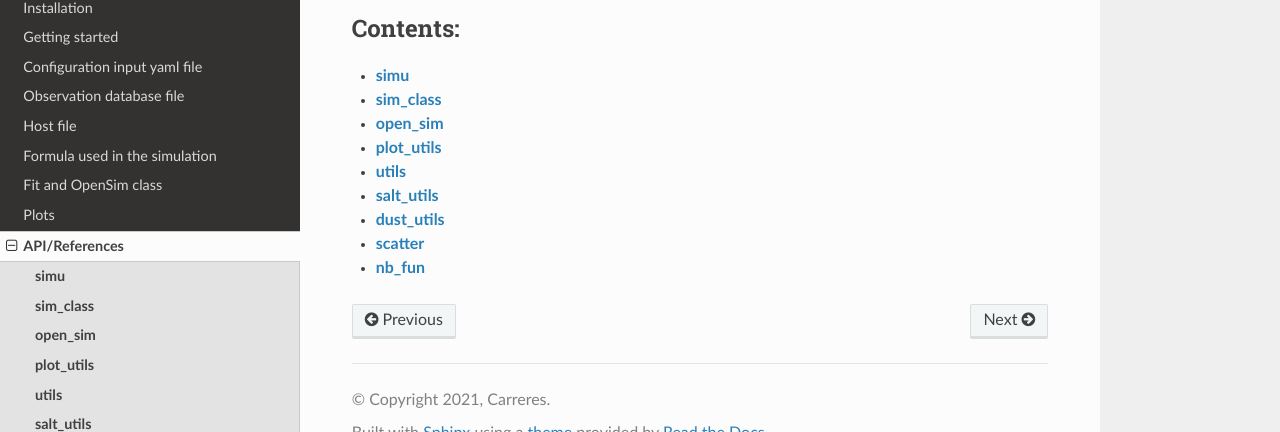
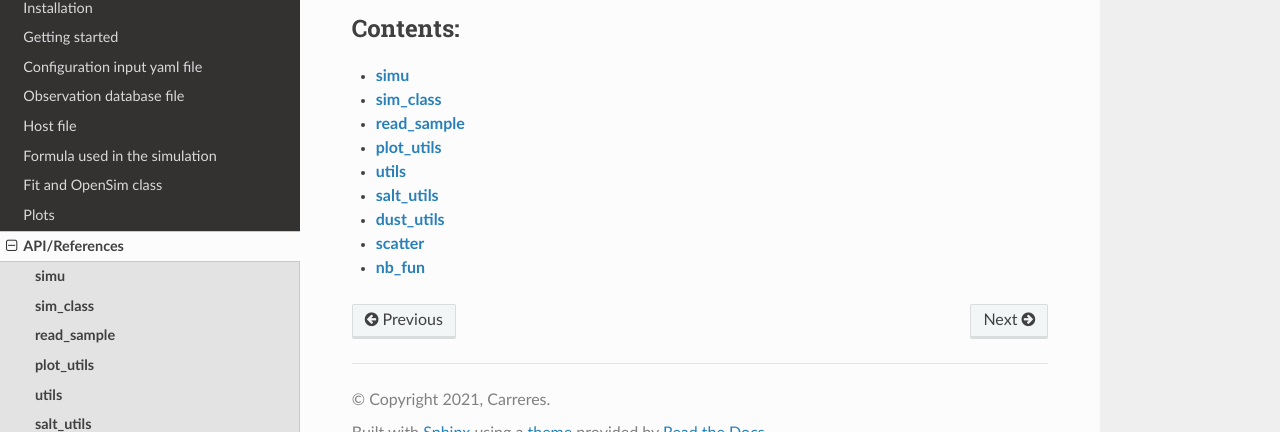
Before and after one commit to bastiencarreres/snsim, a Sphinx documentation site: the page built from docs/apidoc/snsim.rst, in a window 1280 px wide. Shown: the part 144-576 px from the top of the page. Built offline with Sphinx 7.4.7 and the Read the Docs theme 2.0.0, drawn with Linux system fonts in a browser that asks for light colours.

Commit message:
update doc for read_sample

```diff
--- a/docs/apidoc/snsim.open_sim.rst
+++ b/docs/apidoc/snsim.read_sample.rst
@@ -1,7 +1,7 @@
-**open\_sim**
+**read\_sample**
 =============
 
-.. automodule:: snsim.open_sim
+.. automodule:: snsim.read_sample
    :members:
    :undoc-members:
    :show-inheritance:
--- a/docs/apidoc/snsim.rst
+++ b/docs/apidoc/snsim.rst
@@ -7,7 +7,7 @@
 
    snsim.simu.rst
    snsim.sim_class.rst
-   snsim.open_sim.rst
+   snsim.read_sample.rst
    snsim.plot_utils.rst
    snsim.utils.rst
    snsim.salt_utils.rst
```
